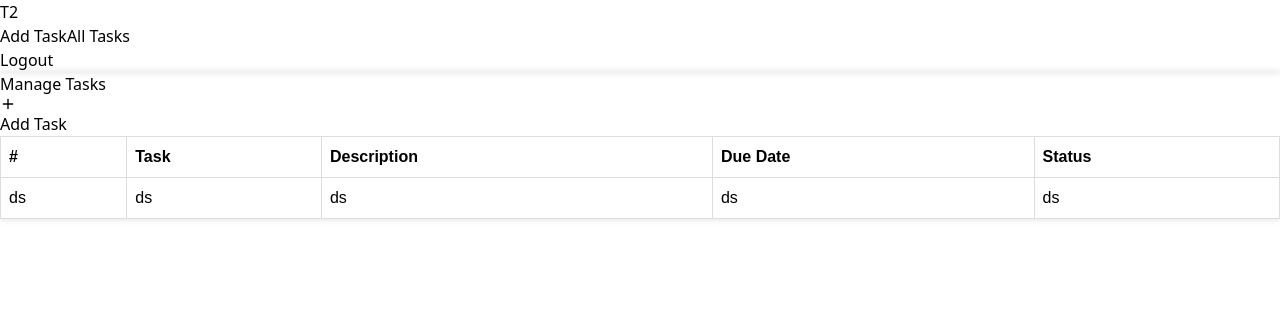
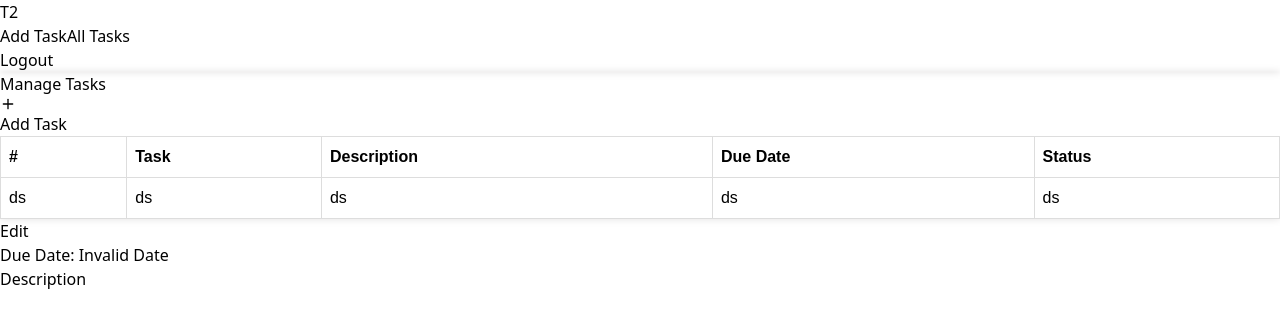
Before and after one commit to T-H-Badhon/task-tracker, a React (Vite) app: page / in a window 1280 px wide. Shown: the top 328 px of the page. Built offline with nearby package versions, Linux system fonts and the light colour scheme.

Commit message:
details side drawer done

```diff
--- a/src/pages/AllTask.tsx
+++ b/src/pages/AllTask.tsx
@@ -1,13 +1,23 @@
+/* eslint-disable @typescript-eslint/no-explicit-any */
+import { useState } from "react";
 import { FiPlus } from "react-icons/fi";
 import { Link } from "react-router-dom";
 
 const AllTask = () => {
+  const [selected, setSelected] = useState<any>();
+
+  const [isOpen, setIsOpen] = useState(false);
+
   return (
+    <>
       <div className="max-w-[1100px] mx-auto my-20 p-5 card-shadow-full rounded-sm">
         <div className="flex items-center justify-between">
           <h1>Manage Tasks</h1>
 
-        <Link to={"/add-task"} className="bg-blue-800 py-1 px-2 rounded-md text-white flex items-center">
+          <Link
+            to={"/add-task"}
+            className="bg-blue-800 py-1 px-2 rounded-md text-white flex items-center"
+          >
             <h1>
               <FiPlus className="text-white" />
             </h1>
@@ -27,7 +37,18 @@ const AllTask = () => {
               </tr>
             </thead>
             <tbody>
-            <tr>
+              <tr
+                onClick={() => {
+                  setIsOpen(true);
+                  setSelected({
+                    title: "sfsfasf",
+                    status: "incomplete",
+                    description: "fsdfsdffffffff",
+                    dueDate: "2025-01-29",
+                  });
+                }}
+                className="cursor-pointer"
+              >
                 <td>ds</td>
                 <td>ds</td>
                 <td>ds</td>
@@ -38,6 +59,65 @@ const AllTask = () => {
           </table>
         </div>
       </div>
+
+      {/* sidebar */}
+
+      <div
+        onClick={() => {
+          setIsOpen(false);
+        }}
+        className={`fixed top-0 left-0 overflow-hidden  bg-black/20 transition-all duration-0 ${
+          isOpen ? "w-screen h-screen" : "w-0 h-0 delay-700"
+        } `}
+      >
+        <div
+          onClick={(e) => {
+            e.stopPropagation();
+          }}
+          className={`w-full max-w-[700px] h-full bg-white ml-auto p-5 transition-all duration-700 ${
+            isOpen ? "translate-x-0" : "translate-x-[750px]"
+          }`}
+        >
+          <div className="w-full flex items-center justify-between">
+            <div></div>
+            <div>
+              <button className="bg-blue-800 py-1 px-2 rounded text-white">
+                Edit
+              </button>
+            </div>
+          </div>
+
+          <div>
+            <h1 className="text-3xl font-semibold ">{selected?.title}</h1>
+
+            <div className="mt-5 space-y-5">
+              <h1
+                className={` px-2 pb-[1px] w-fit rounded-full uppercase text-sm font-semibold ${
+                  selected?.status == "complete"
+                    ? "bg-green-400/40 text-green-700"
+                    : "bg-yellow-200/40 text-yellow-600"
+                }`}
+              >
+                {selected?.status}
+              </h1>
+
+              <h1 className="font-medium pb-2 ">
+                Due Date: {new Date(selected?.dueDate).toDateString()}
+              </h1>
+
+              <div className="space-y-3">
+                <h1 className="font-medium pb-2 border-b-2 border-gray-200 ">
+                  Description
+                </h1>
+
+                <p>{selected?.description}</p>
+              </div>
+            </div>
+          </div>
+
+        </div>
+      </div>
+    </>
   );
 };
 
```
Lines whose indentation alone changed are shown as unchanged.
